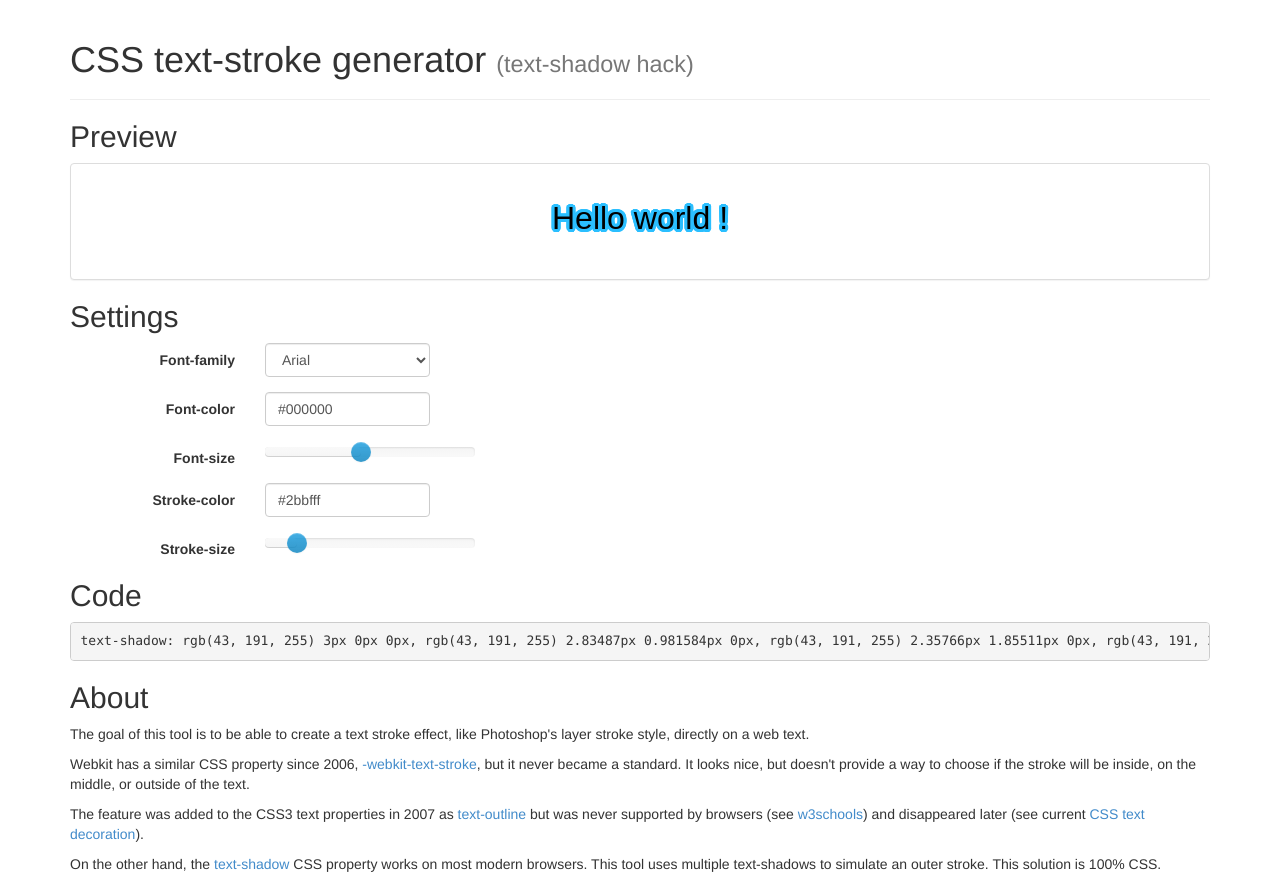
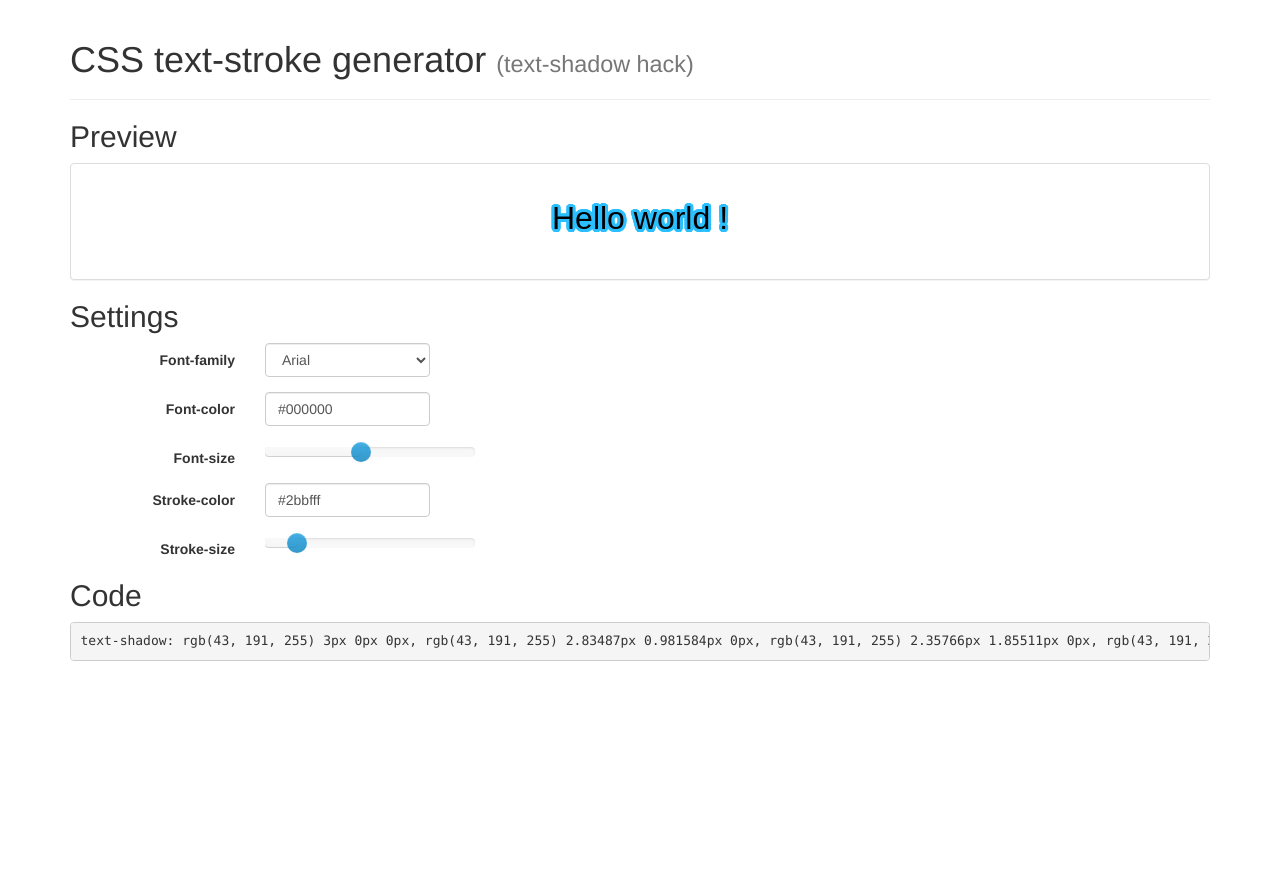
Before and after one commit to Owumaro/owumaro.github.io, a plain HTML site: page text-stroke-generator/index.html in a window 1280 px wide. After the commit the page ends 800 px from the top, so only its background shows below. Drawn offline with Linux system fonts and the light colour scheme; a web font is replaced by a local one.

Commit message:
moved 'about' description to readme.md

```diff
--- a/text-stroke-generator/index.html
+++ b/text-stroke-generator/index.html
@@ -103,14 +103,6 @@
 
       <pre></pre>
 
-      <h2>About</h2>
-
-      <p>The goal of this tool is to be able to create a text stroke effect, like Photoshop's layer stroke style, directly on a web text.</p>
-      <p>Webkit has a similar CSS property since 2006, <a href="https://www.webkit.org/blog/85/introducing-text-stroke/" target="_blank">-webkit-text-stroke</a>, but it never became a standard. It looks nice, but doesn't provide a way to choose if the stroke will be inside, on the middle, or outside of the text.</p>
-      <p>The feature was added to the CSS3 text properties in 2007 as <a href="http://www.w3.org/TR/2007/WD-css3-text-20070306/#text-outline" target="_blank">text-outline</a> but was never supported by browsers (see <a href="http://www.w3schools.com/cssref/css3_pr_text-outline.asp" target="_blank">w3schools</a>) and disappeared later (see current <a href="http://www.w3.org/TR/css-text-decor-3/" target="_blank">CSS text decoration</a>).</p>
-      <p>On the other hand, the <a href="http://www.w3schools.com/cssref/css3_pr_text-shadow.asp" target="_blank">text-shadow</a> CSS property works on most modern browsers. This tool uses multiple text-shadows to simulate an outer stroke. This solution is 100% CSS.</p>
-    </div>
-
     <script src="bower_components/jquery/dist/jquery.min.js"></script>
     <script src="bower_components/seiyria-bootstrap-slider/dist/bootstrap-slider.min.js"></script>
     <script src="bower_components/mjolnic-bootstrap-colorpicker/dist/js/bootstrap-colorpicker.min.js"></script>
```
